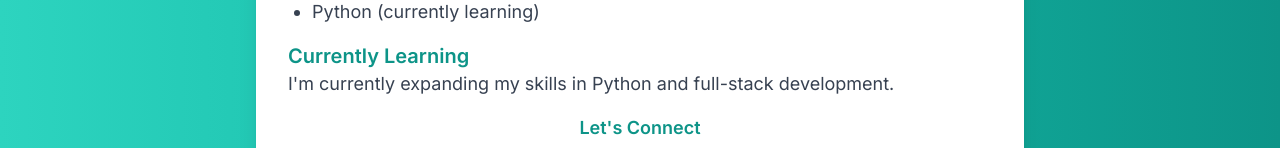
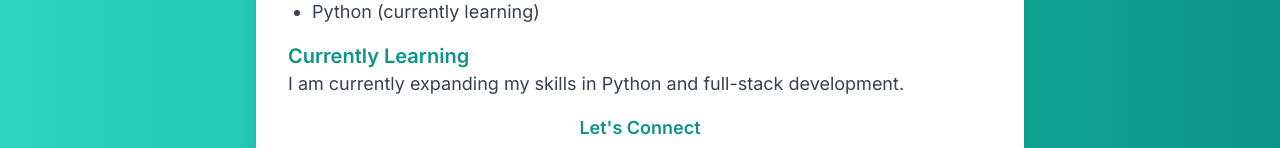
Before and after one commit to Shaikhtayyaba97/my_porfolio, a Next.js app: page /about in a window 1280 px wide. Shown: the part 652-800 px from the top of the page. Built offline with nearby package versions, Linux system fonts and the light colour scheme.

Commit message:
removed erros

```diff
--- a/src/components/About.tsx
+++ b/src/components/About.tsx
@@ -51,7 +51,7 @@ const AboutPage = () => {
           {/* Current Learning */}
           <div>
             <h2 className="text-xl font-semibold text-teal-600">Currently Learning</h2>
-            <p className="text-lg">I'm currently expanding my skills in Python and full-stack development.</p>
+            <p className="text-lg">I am currently expanding my skills in Python and full-stack development.</p>
           </div>
 
           {/* Call to Action */}
```
